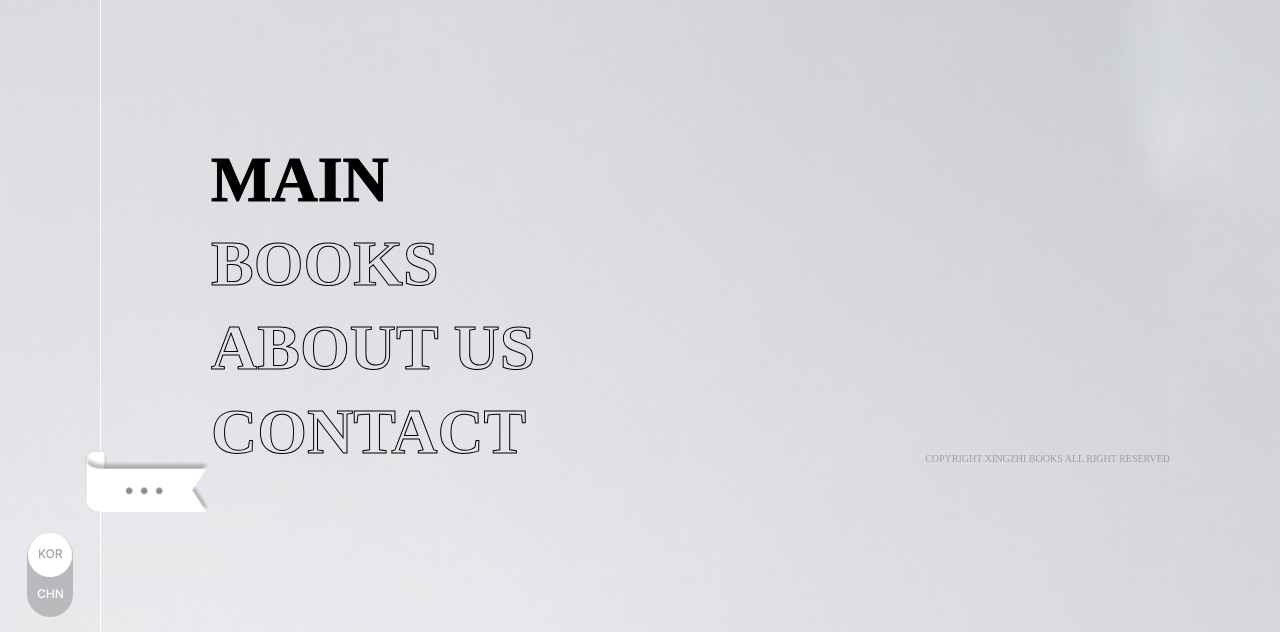
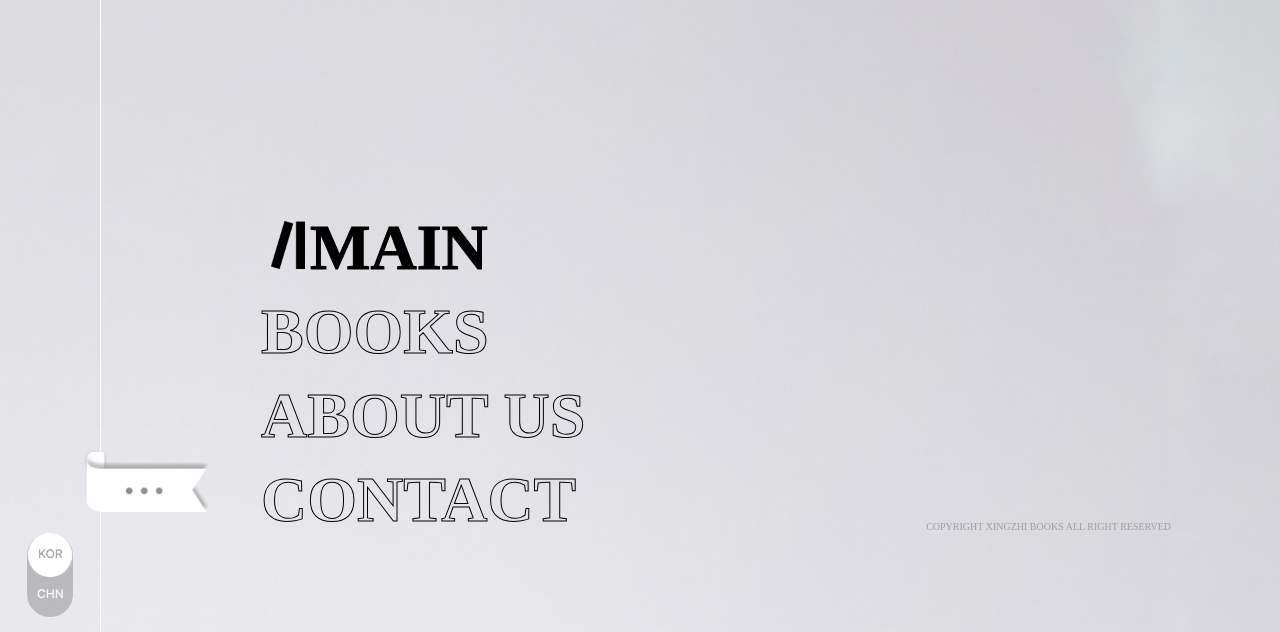
Before and after one commit to seongminjung/shhj, a React app: page / in a window 1280 px wide. In both pictures the pointer is over the link "MAIN". Shown: the part 168-800 px from the top of the page. Built offline with nearby package versions, Linux system fonts and the light colour scheme; some packages are replaced by stand-ins of ours; no server answers; a web font is replaced by a local one.

Commit message:
Add books img to home

```diff
--- a/src/css/home.css
+++ b/src/css/home.css
@@ -1,8 +1,14 @@
 .h-flex {
+  position: absolute;
   display: flex;
   justify-content: space-between;
   align-items: flex-end;
-  margin-top: 150px;
+  bottom: 100px;
+  width: 75vw;
+}
+
+.h-links {
+  margin-left: 50px;
 }
 
 .h-links a p {
@@ -18,6 +24,17 @@
 .h-links a :hover {
   color: black;
   transition: 0.1s ease-in-out;
+  margin-left: 10px;
+}
+
+.h-links a :hover::before {
+  background-image: url("img/asset/books.png");
+  background-size: 34px 47.6px;
+  display: inline-block;
+  content: "";
+  width: 34px;
+  height: 47.6px;
+  margin-right: 5px;
 }
 
 .h-copyright {
```
Also changed, not shown: src/img/asset/books.png (added).
